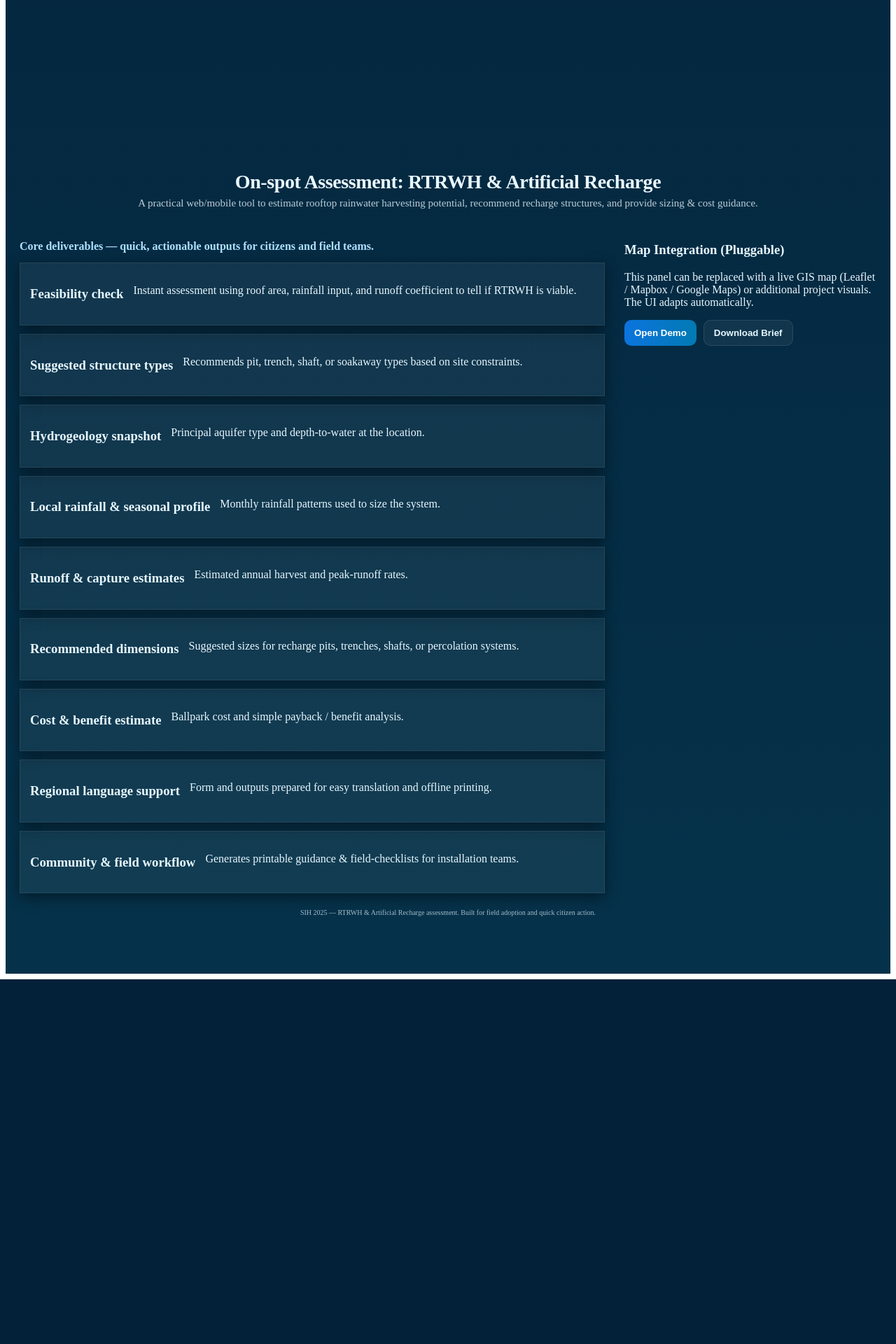
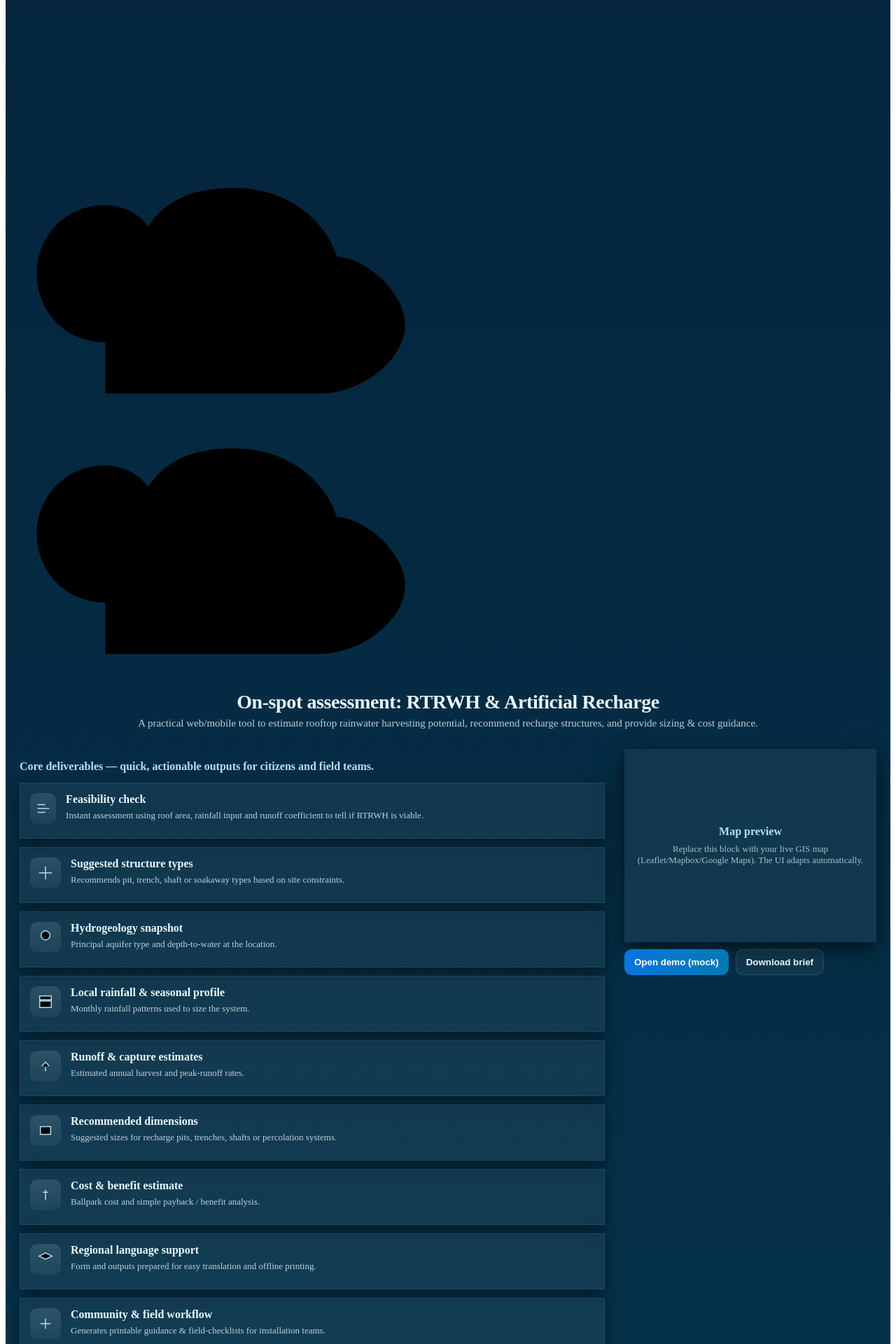
Before and after one commit to Tirthes2004/jaljeevan.Ai, a Django app: template templates/about.html in a window 1280 px wide. Shown: the part 2761-4681 px from the top of the page at 70% size. Before the commit the page ends 4160 px from the top, so only its background shows below. Run offline with Django 5.2, Linux system fonts and the light colour scheme; the template is opened without the code that fills it, so the values that code supplies are empty.

Commit message:
Revert "Updated"
This reverts commit d0bcff25c401ac6d253a75e953d40e986152adfd.

```diff
--- a/templates/about.html
+++ b/templates/about.html
@@ -7,14 +7,21 @@
   <link rel="stylesheet" href="/static/css/about.css">
 </head>
 <body>
-  <!-- ABOUT SECTION -->
+  <!-- ABOUT SECTION: Drop this section where you currently have the "Features" block. -->
   <section id="rtrwh-about" class="about-section">
+    <!-- Decorative animated clouds (pure CSS/SVG) -->
+    <div class="bg-clouds" aria-hidden="true">
+      <svg class="cloud cloud-1" viewBox="0 0 200 60" preserveAspectRatio="none">
+        <path d="M20 40c-10 0-16-8-16-16s6-16 16-16c4 0 8 2 10 5 4-6 10-9 20-9 14 0 22 9 24 16 6 0 16 8 16 16s-10 16-20 16H20z"/>
+      </svg>
+      <svg class="cloud cloud-2" viewBox="0 0 200 60" preserveAspectRatio="none">
+        <path d="M20 40c-10 0-16-8-16-16s6-16 16-16c4 0 8 2 10 5 4-6 10-9 20-9 14 0 22 9 24 16 6 0 16 8 16 16s-10 16-20 16H20z"/>
+      </svg>
+    </div>
      <div class="container">
       <header class="about-header">
-        <h1>On-spot Assessment: RTRWH & Artificial Recharge</h1>
-        <p class="tagline">
-          A practical web/mobile tool to estimate rooftop rainwater harvesting potential, recommend recharge structures, and provide sizing & cost guidance.
-        </p>
+        <h1>On-spot assessment: RTRWH & Artificial Recharge</h1>
+        <p class="tagline">A practical web/mobile tool to estimate rooftop rainwater harvesting potential, recommend recharge structures, and provide sizing & cost guidance.</p>
       </header>
 
       <div class="about-grid">
@@ -24,55 +31,120 @@
 
           <ul class="about-list">
             <li class="about-item">
+              <div class="ai">
+                <svg viewBox="0 0 24 24" class="icon"><path d="M3 12h18M3 6h12M3 18h12"/></svg>
+              </div>
+              <div class="meta">
                 <h3>Feasibility check</h3>
-              <p>Instant assessment using roof area, rainfall input, and runoff coefficient to tell if RTRWH is viable.</p>
+                <p class="summary">Instant assessment using roof area, rainfall input and runoff coefficient to tell if RTRWH is viable.</p>
+                <div class="detail">Runs a location-aware algorithm combining roof geometry and local rainfall to estimate how much rain can be captured annually and whether infiltration is feasible on-site.</div>
+              </div>
             </li>
+
             <li class="about-item">
+              <div class="ai">
+                <svg viewBox="0 0 24 24" class="icon"><path d="M12 2v20M2 12h20"/></svg>
+              </div>
+              <div class="meta">
                 <h3>Suggested structure types</h3>
-              <p>Recommends pit, trench, shaft, or soakaway types based on site constraints.</p>
+                <p class="summary">Recommends pit, trench, shaft or soakaway types based on site constraints.</p>
+                <div class="detail">Chooses the most suitable RTRWH/AR structure considering available open space, soil permeability, and expected runoff volumes.</div>
+              </div>
             </li>
+
             <li class="about-item">
+              <div class="ai">
+                <svg viewBox="0 0 24 24" class="icon"><path d="M12 2c4 0 7 3 7 7s-3 7-7 7-7-3-7-7 3-7 7-7z"/></svg>
+              </div>
+              <div class="meta">
                 <h3>Hydrogeology snapshot</h3>
-              <p>Principal aquifer type and depth-to-water at the location.</p>
+                <p class="summary">Principal aquifer type and depth-to-water at the location.</p>
+                <div class="detail">Presents nearby aquifer characteristics and recent groundwater level ranges so users understand recharge potential and safety margins.</div>
+              </div>
             </li>
+
             <li class="about-item">
+              <div class="ai">
+                <svg viewBox="0 0 24 24" class="icon"><path d="M3 3h18v6H3zM3 11h18v10H3z"/></svg>
+              </div>
+              <div class="meta">
                 <h3>Local rainfall & seasonal profile</h3>
-              <p>Monthly rainfall patterns used to size the system.</p>
+                <p class="summary">Monthly rainfall patterns used to size the system.</p>
+                <div class="detail">Uses local (station or gridded) rainfall to create a monthly capture profile and recommend storage/recharge timing.</div>
+              </div>
             </li>
+
             <li class="about-item">
+              <div class="ai">
+                <svg viewBox="0 0 24 24" class="icon"><path d="M12 20v-6M6 12l6-6 6 6"/></svg>
+              </div>
+              <div class="meta">
                 <h3>Runoff & capture estimates</h3>
-              <p>Estimated annual harvest and peak-runoff rates.</p>
+                <p class="summary">Estimated annual harvest and peak-runoff rates.</p>
+                <div class="detail">Presents expected harvest volume (m³/yr) and peak runoff for design storms so sizing is robust under extremes.</div>
+              </div>
             </li>
+
             <li class="about-item">
+              <div class="ai">
+                <svg viewBox="0 0 24 24" class="icon"><path d="M4 6h16v12H4z"/></svg>
+              </div>
+              <div class="meta">
                 <h3>Recommended dimensions</h3>
-              <p>Suggested sizes for recharge pits, trenches, shafts, or percolation systems.</p>
+                <p class="summary">Suggested sizes for recharge pits, trenches, shafts or percolation systems.</p>
+                <div class="detail">Gives quick-build dimensions with safety buffers and expected infiltration rates based on simple geotechnical inputs.</div>
+              </div>
             </li>
+
             <li class="about-item">
+              <div class="ai">
+                <svg viewBox="0 0 24 24" class="icon"><path d="M12 4v16M8 8h8"/></svg>
+              </div>
+              <div class="meta">
                 <h3>Cost & benefit estimate</h3>
-              <p>Ballpark cost and simple payback / benefit analysis.</p>
+                <p class="summary">Ballpark cost and simple payback / benefit analysis.</p>
+                <div class="detail">Produces an order-of-magnitude cost estimate and a simple lifecycle cost-benefit to help users decide investment levels.</div>
+              </div>
             </li>
+
             <li class="about-item">
+              <div class="ai">
+                <svg viewBox="0 0 24 24" class="icon"><path d="M12 2L2 7l10 5 10-5-10-5z"/></svg>
+              </div>
+              <div class="meta">
                 <h3>Regional language support</h3>
-              <p>Form and outputs prepared for easy translation and offline printing.</p>
+                <p class="summary">Form and outputs prepared for easy translation and offline printing.</p>
+                <div class="detail">Design is modular to add Marathi/Hindi/Bengali/Tamil/Telugu strings — critical for adoption in rural & urban communities.</div>
+              </div>
             </li>
+
             <li class="about-item">
+              <div class="ai">
+                <svg viewBox="0 0 24 24" class="icon"><path d="M4 12h16M12 4v16"/></svg>
+              </div>
+              <div class="meta">
                 <h3>Community & field workflow</h3>
-              <p>Generates printable guidance & field-checklists for installation teams.</p>
+                <p class="summary">Generates printable guidance & field-checklists for installation teams.</p>
+                <div class="detail">Produces a short installation checklist (material list, safety notes) and a shareable report for authorities or homeowners.</div>
+              </div>
             </li>
+
           </ul>
+
         </div>
 
-        <!-- Right column: simple info panel -->
+        <!-- Right column: map / visual + actions -->
         <div class="about-right">
-          <h3>Map Integration (Pluggable)</h3>
-          <p>
-            This panel can be replaced with a live GIS map (Leaflet / Mapbox / Google Maps) or
-            additional project visuals. The UI adapts automatically.
-          </p>
+          <div class="map-card" id="map-preview" role="region" aria-label="Map preview placeholder">
+            <div class="map-pin">Map preview</div>
+            <p class="map-caption">Replace this block with your live GIS map (Leaflet/Mapbox/Google Maps). The UI adapts automatically.</p>
+          </div>
+
           <div class="action-row">
-            <button class="btn primary">Open Demo</button>
-            <button class="btn">Download Brief</button>
+            <button id="demo-btn" class="btn primary">Open demo (mock)</button>
+            <button id="brief-btn" class="btn">Download brief</button>
           </div>
+
         </div>
       </div>
 
@@ -84,4 +156,3 @@
 
     <script src="/static/js/about.js"></script>
 </body>
-</html>
```
Lines whose indentation alone changed are shown as unchanged.
